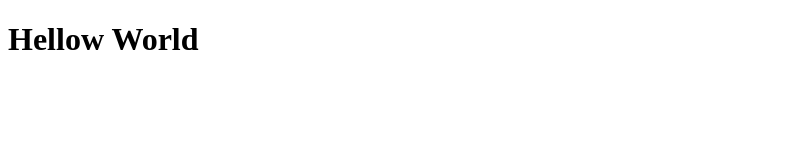
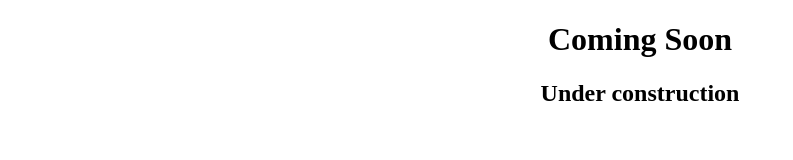
Before and after one commit to Saudre/Saudre.github.io, a plain HTML site: page index.html in a window 1280 px wide. Shown: the whole page, without its empty margins (0-793 px from the left). Drawn offline with Linux system fonts and the light colour scheme.

Commit message:
Initial setup html and css

```diff
--- a/index.html
+++ b/index.html
@@ -2,8 +2,10 @@
 <html>
     <head>
         <title>My first Webpage</title>
+        <link rel="stylesheet" href="style.css">
     </head>
     <body>
-        <h1>Hellow World</h1>
+        <h1>Coming Soon</h1>
+        <h2>Under construction</h2>
     </body>
 </html>
--- a/style.css
+++ b/style.css
@@ -1,3 +1,4 @@
-h1 {
+h1, h2 {
     text-align: center;
+    font-weight: bold;
 }
```
